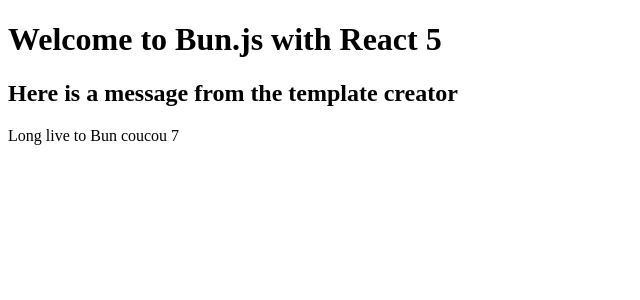
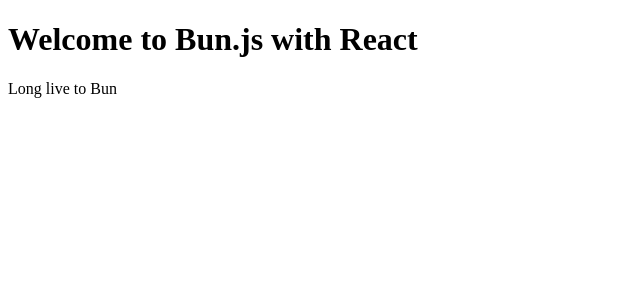
Before and after one commit to benjyarel/bun-react-template, a React app: page / in a window 1280 px wide. Shown: the top 300 px of the page, without its empty margins (0-640 px from the left). Built offline with nearby package versions, Linux system fonts and the light colour scheme.

Commit message:
cleanup component

```diff
--- /dev/null
+++ b/src/Example/Example.tsx
@@ -0,0 +1,12 @@
+export interface ExampleProps {
+  message: string
+};
+
+export const Example = ({ message }: ExampleProps) => {
+  return (
+   <div>
+     <h1> Welcome to Bun.js with React</h1>
+     <p>{message}</p>
+   </div>
+  )
+ };
--- /dev/null
+++ b/src/Example/index.ts
@@ -0,0 +1,3 @@
+
+
+export {Example, ExampleProps} from './Example';
--- a/src/example.tsx
+++ /dev/null
@@ -1,11 +0,0 @@
-const Example = ({ message }: { message: string}) => {
- return (
-  <div>
-    <h1> Welcome to Bun.js with React 5</h1>
-    <h2>Here is a message from the template creator</h2>
-    <p>{message}</p>
-  </div>
- )
-};
-
-export {Example};
--- a/src/index.tsx
+++ b/src/index.tsx
@@ -3,4 +3,4 @@
 
 const root = createRoot(document.getElementById('root'));
 
-root.render(<Example message="Long live to Bun coucou 7 " />)
+root.render(<Example  message="Long live to Bun" />)
```
